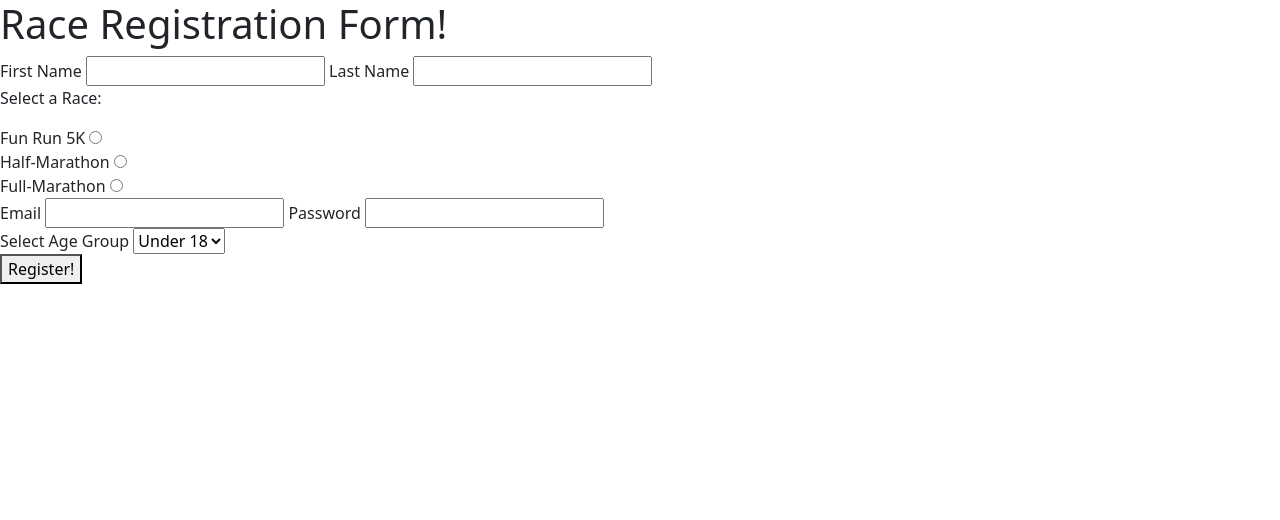
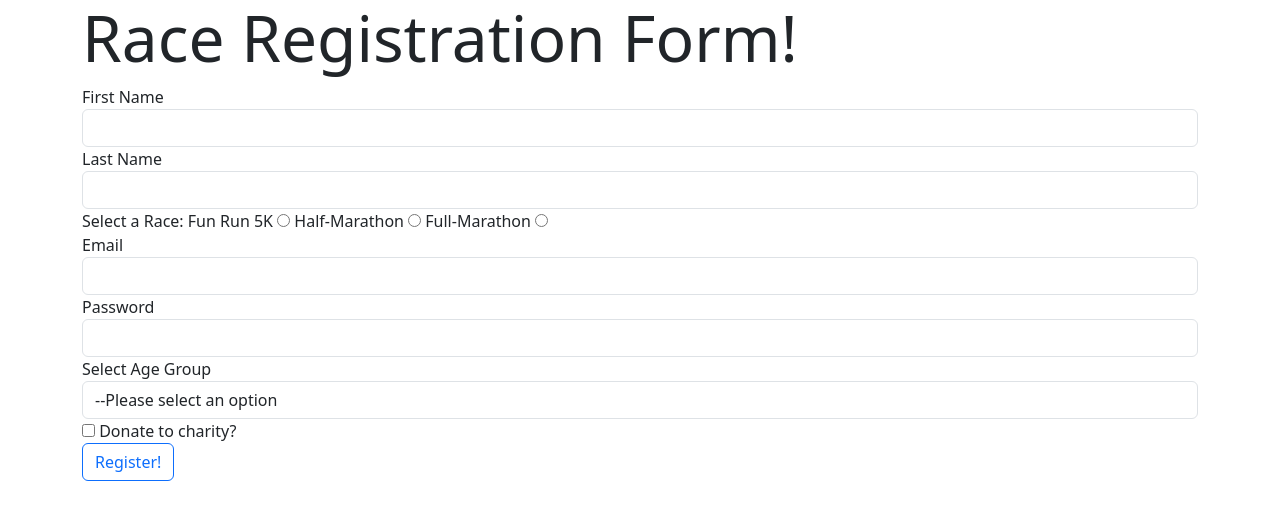
Before and after one commit to crhidrogo/web-developer-bootcamp, a plain HTML site: page form-practice/race-form.html in a window 1280 px wide. Drawn offline with nearby package versions, Linux system fonts and the light colour scheme.

Commit message:
added boostrap custom checkbox.

```diff
--- a/form-practice/race-form.html
+++ b/form-practice/race-form.html
@@ -8,42 +8,51 @@
     <link rel="stylesheet" href="styles.css">
 </head>
 <body>
-    <h1>Race Registration Form!</h1>
+    <section class="container">
+        <h1 class="display-3">Race Registration Form!</h1>
         <form action="">
-        <div>
+            <div class="form-group">
                 <label for="firstname">First Name</label>
-            <input type="text" id="firstname" name="firstname" required>
+                <input type="text" id="firstname" name="firstname" class="form-control" required>
+            </div>
+            <div class="form-group"></div>
                 <label for="lastname">Last Name</label>
-            <input type="text" id="lastname" name="lastname" required>
+                <input type="text" id="lastname" name="lastname" class="form-control" required>
             </div>
-        <div>
-            <p>Select a Race:</p>
+            <div class="form-group">
+                <span>Select a Race:</span>
                 <label for="funrun">Fun Run 5K</label>
                 <input type="radio" name="race" id="funrun" value="funrun">
-            <br>
                 <label for="half">Half-Marathon</label>
                 <input type="radio" name="race" id="half" value="half">
-            <br>
                 <label for="full">Full-Marathon</label>
                 <input type="radio" name="race" id="full" value="full">
             </div>
-        <div>
+            <div class="form-group">
                 <label for="email">Email</label>
-            <input type="email" name="email" id="email" required>
+                <input type="email" name="email" id="email" class="form-control" required>
+            </div>
+            <div class="form-group">
                 <label for="passwrd">Password</label>
-            <input type="password" name="password" id="passwrd" minlength="12" required>
+                <input type="password" name="password" id="passwrd" minlength="12" class="form-control" required>
             </div>
-        <div>
+            <div class="form-group">
                 <label for="age-group">Select Age Group</label>
-            <select name="age" id="age-group">
+                <select name="age" id="age-group" class="form-control">
+                    <option value="">--Please select an option</option>
                     <option value="under18">Under 18</option>
                     <option value="young-adult">18-30</option>
                     <option value="adult">31-64</option>
                     <option value="senior">65+</option>
                 </select>
             </div>
-        <button type="submit">Register!</button>
+            <div class="custom-control custom-checkbox">
+                <input type="checkbox" value="donate" id="defaultCheck" class="custom-control-input">
+                <label for="defaultCheck" class="custom-control-label">Donate to charity?</label>
+            </div>
+            <button type="submit" class="btn btn-outline-primary">Register!</button>
         </form>
+    </section>
     <script src="https://cdn.jsdelivr.net/npm/bootstrap@5.3.3/dist/js/bootstrap.bundle.min.js" integrity="sha384-YvpcrYf0tY3lHB60NNkmXc5s9fDVZLESaAA55NDzOxhy9GkcIdslK1eN7N6jIeHz" crossorigin="anonymous"></script>
 </body>
 </html>
```
Lines whose indentation alone changed are shown as unchanged.
